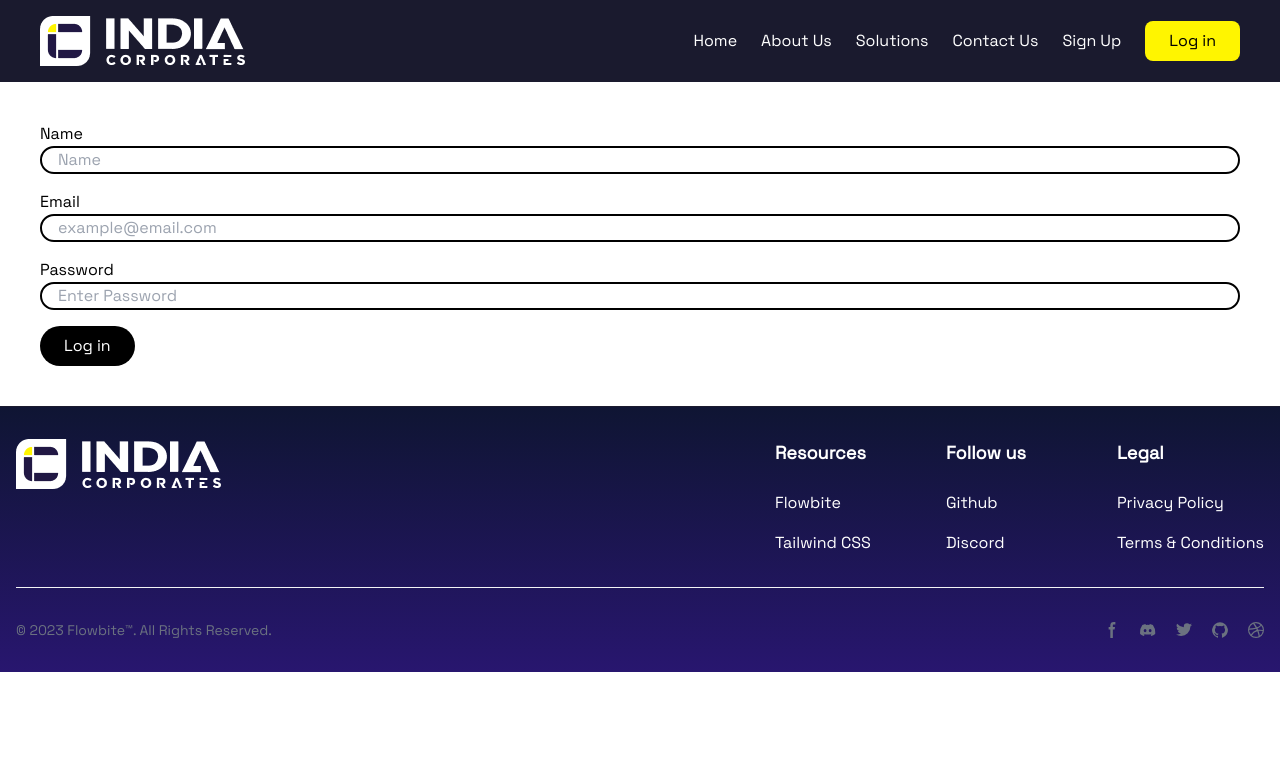
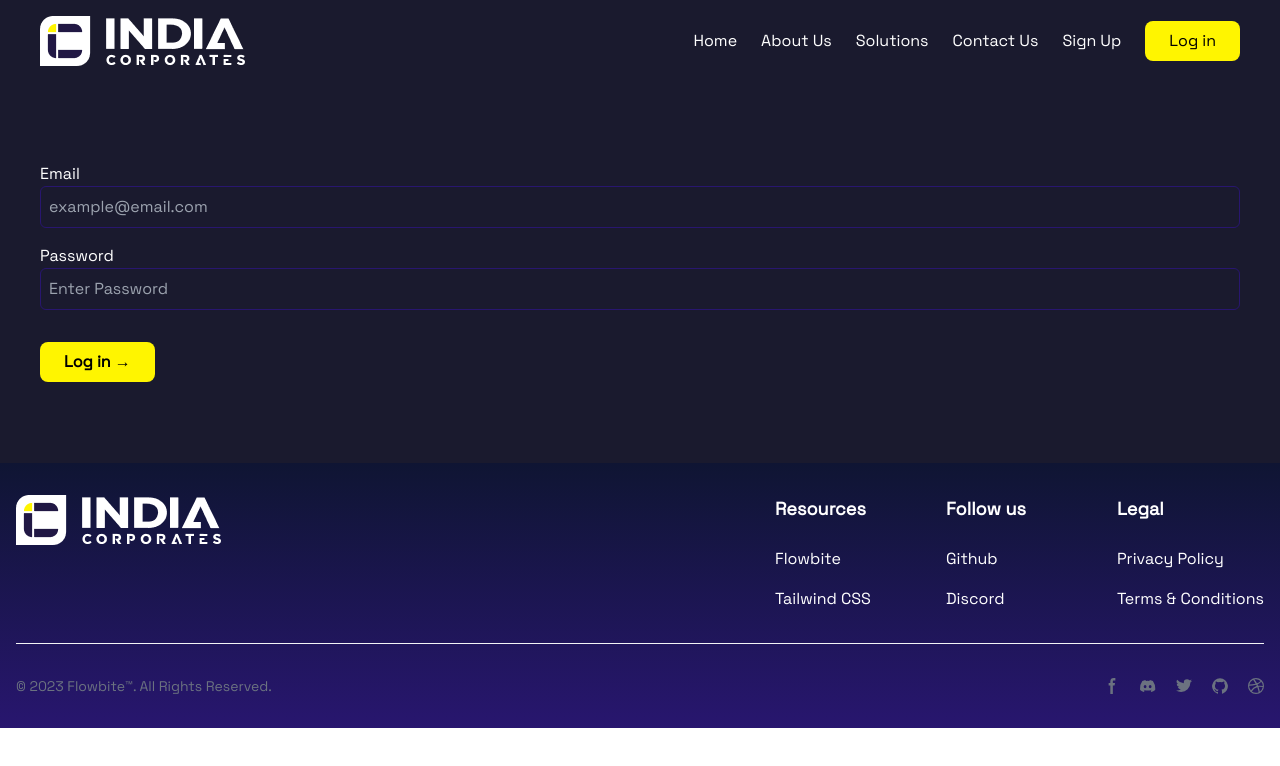
Before and after one commit to Jadhavvarun/Authentication, an Angular app: page /login in a window 1280 px wide. Shown: the top 766 px of the page. Built offline with nearby package versions, Linux system fonts and the light colour scheme.

Commit message:
new Pages

```diff
--- a/src/app/app.routes.ts
+++ b/src/app/app.routes.ts
@@ -2,9 +2,11 @@ import { Routes } from '@angular/router';
 import { HomeComponent } from './home/home.component';
 import { AboutComponent } from './about/about.component';
 import { LoginComponent } from './login/login.component';
+import { SignupComponent } from './signup/signup.component';
 
 export const routes: Routes = [
     { path: '', component: HomeComponent },
     { path: 'about', component: AboutComponent },
-    { path: 'login', component: LoginComponent }
+    { path: 'login', component: LoginComponent },
+    { path: 'register', component: SignupComponent }
 ];
--- a/src/app/login/login.component.html
+++ b/src/app/login/login.component.html
@@ -1,21 +1,25 @@
-<main class="bg-white">
-  <div class="p-10">
-    <form #loginForm="ngForm" (ngSubmit)="onSubmit(loginForm)" class="flex flex-col gap-4">
+<div>
+  <div class="h-auto px-10 py-20 bg-blue-1">
+    <div>
+      <form action="">
+        <div class="flex flex-col gap-4">
           <div class="flex flex-col">
-        <label for="nameInput">Name</label>
-        <input id="nameInput" type="text" placeholder="Name" class="px-4 border-2 border-black rounded-full" [(ngModel)]="name" name="name" required>
+            <label for="" class="text-white">Email</label>
+            <input type="email" placeholder="example@email.com"
+              class="p-2 bg-transparent text-white border border-blue-2 outline-none rounded-md" required>
           </div>
           <div class="flex flex-col">
-        <label for="emailInput">Email</label>
-        <input id="emailInput" type="email" placeholder="example@email.com" class="px-4 border-2 border-black rounded-full" [(ngModel)]="email" name="email" required>
-      </div>
-      <div class="flex flex-col">
-        <label for="passwordInput">Password</label>
-        <input id="passwordInput" type="password" placeholder="Enter Password" class="px-4 border-2 border-black rounded-full" [(ngModel)]="password" name="password" required>
+            <label for="" class="text-white">Password</label>
+            <input type="password" placeholder="Enter Password"
+              class="p-2 bg-transparent text-white border border-blue-2 outline-none rounded-md" required>
           </div>
           <div>
-        <button type="submit" class="bg-black px-6 py-2 rounded-full text-white" [disabled]="!loginForm.valid">Log in</button>
+            <button class="bg-yellow-1 px-6 py-2 mt-4 rounded-lg font-semibold text-base">
+              Log in →
+            </button>
+          </div>
         </div>
       </form>
     </div>
-</main>
+  </div>
+</div>
--- a/src/app/navbar/navbar.component.html
+++ b/src/app/navbar/navbar.component.html
@@ -19,9 +19,9 @@
           <li class="hover:text-yellow-1 duration-400"><a routerLink="/about" routerLinkActive="active">About Us</a></li>
           <li class="hover:text-yellow-1 duration-400">Solutions</li>
           <li class="hover:text-yellow-1 duration-400">Contact Us</li>
-          <li class="hover:text-yellow-1 duration-400">Sign Up</li>
+          <li class="hover:text-yellow-1 duration-400"><a routerLink="/register" routerLinkActive="active">Sign Up</a></li>
         </ul>
-        <button class="bg-yellow-1 py-2 px-6 text-black rounded-lg">Log in</button>
+        <a routerLink="/login" routerLinkActive="active"><button class="bg-yellow-1 py-2 px-6 text-black rounded-lg">Log in</button></a>
       </div>
     </div>
     <div class="md:hidden" *ngIf="showMenu">
--- /dev/null
+++ b/src/app/signup/signup.component.html
@@ -0,0 +1,27 @@
+<div>
+    <div class="h-auto px-10 py-20 bg-blue-1">
+        <div>
+            <form action="">
+                <div class="flex flex-col gap-4">
+                    <div class="flex flex-col">
+                        <label for="" class="text-white">Name</label>
+                        <input type="text" placeholder="Name" class="p-2 bg-transparent border border-blue-2 outline-none rounded-md text-white" required>
+                    </div>
+                    <div class="flex flex-col">
+                        <label for="" class="text-white">Email</label>
+                        <input type="email" placeholder="example@email.com" class="p-2 bg-transparent text-white border border-blue-2 outline-none rounded-md" required>
+                    </div>
+                    <div class="flex flex-col">
+                        <label for="" class="text-white">Password</label>
+                        <input type="password" placeholder="Enter Password" class="p-2 bg-transparent text-white border border-blue-2 outline-none rounded-md" required>
+                    </div>
+                    <div>
+                        <button class="bg-yellow-1 px-6 py-2 mt-4 rounded-lg font-semibold text-base">
+                            Submit →
+                          </button>
+                    </div>
+                </div>
+            </form>
+        </div>
+    </div>
+</div>
```
Also changed, not shown: src/app/signup/signup.component.ts (added, +12 -0 lines), src/app/signup/signup.component.css (added), 1 other file (tests, documents, lock files or other folders). Lines whose indentation alone changed are shown as unchanged.
